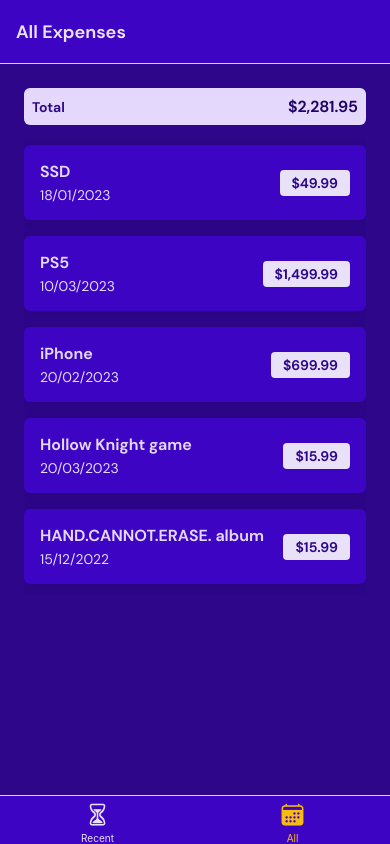
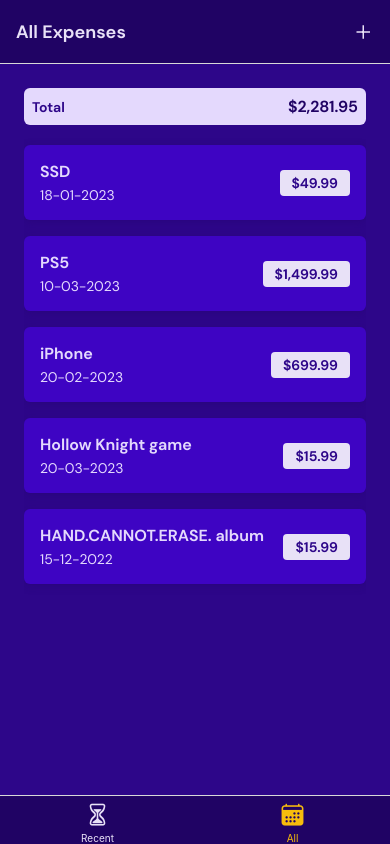
Before and after one commit to gguilhermelopes/react-native-expense-tracker, a React Native app: screen /AllExpenses in a window 390 px wide. Built offline with nearby package versions, Linux system fonts and the light colour scheme.

Commit message:
style: set add button to header and pressed styles to ExpenseItem.js

```diff
--- a/App.js
+++ b/App.js
@@ -12,6 +12,7 @@
 import RecentExpenses from "./screens/RecentExpenses";
 import AllExpenses from "./screens/AllExpenses";
 import { GlobalStyles } from "./constants/styles";
+import IconButton from "./components/ExpensesOutput/UI/IconButton";
 
 const Stack = createNativeStackNavigator();
 const BottomTabs = createBottomTabNavigator();
@@ -20,13 +21,16 @@
   return (
     <BottomTabs.Navigator
       screenOptions={{
-        headerStyle: { backgroundColor: GlobalStyles.colors.primary500 },
+        headerStyle: { backgroundColor: GlobalStyles.colors.primary800 },
         headerTitleStyle: { fontFamily: "dm-sans-bold" },
         headerTintColor: GlobalStyles.colors.primary25,
-        tabBarStyle: { backgroundColor: GlobalStyles.colors.primary500 },
+        tabBarStyle: { backgroundColor: GlobalStyles.colors.primary800 },
         tabBarBadgeStyle: { fontFamily: "dm-sans-bold" },
         tabBarInactiveTintColor: GlobalStyles.colors.primary25,
         tabBarActiveTintColor: GlobalStyles.colors.accent500,
+        headerRight: ({ tintColor }) => (
+          <IconButton icon="add" size={24} color={tintColor} />
+        ),
       }}
     >
       <BottomTabs.Screen
--- a/app.json
+++ b/app.json
@@ -4,7 +4,7 @@
     "slug": "react-native-expense-tracker",
     "version": "1.0.0",
     "orientation": "portrait",
-    "backgroundColor": "#221c30",
+    "backgroundColor": "#200364",
     "icon": "./assets/icon.png",
     "userInterfaceStyle": "light",
     "splash": {
--- a/components/ExpensesOutput/ExpenseItem.js
+++ b/components/ExpensesOutput/ExpenseItem.js
@@ -2,15 +2,19 @@
 import { GlobalStyles } from "../../constants/styles";
 
 const ExpenseItem = ({ description, date, amount }) => {
+  const handleItemPress = () => {};
   return (
-    <Pressable>
+    <Pressable
+      style={({ pressed }) => pressed && styles.pressed}
+      onPress={handleItemPress}
+    >
       <View style={styles.expenseItemContainer}>
         <View>
           <Text style={[styles.textBase, styles.descriptionText]}>
             {description}
           </Text>
           <Text style={styles.textBase}>
-            {date.toLocaleDateString("en-GB")}
+            {date.toLocaleDateString("pt-BR").replaceAll("/", "-")}
           </Text>
         </View>
         <View style={styles.amountContainer}>
@@ -64,4 +68,7 @@
     color: GlobalStyles.colors.primary700,
     fontFamily: "dm-sans-bold",
   },
+  pressed: {
+    opacity: 0.75,
+  },
 });
--- /dev/null
+++ b/components/ExpensesOutput/UI/IconButton.js
@@ -0,0 +1,31 @@
+import { StyleSheet, Pressable, View } from "react-native";
+import { Ionicons } from "@expo/vector-icons";
+import { GlobalStyles } from "../../../constants/styles";
+
+const IconButton = ({ icon, size, color, onPress }) => {
+  return (
+    <Pressable
+      style={({ pressed }) => pressed && styles.pressed}
+      onPress={onPress}
+    >
+      <View style={styles.buttonContainer}>
+        <Ionicons name={icon} size={size} color={color} />
+      </View>
+    </Pressable>
+  );
+};
+
+export default IconButton;
+
+const styles = StyleSheet.create({
+  buttonContainer: {
+    flex: 1,
+    borderRadius: "50%",
+    padding: 6,
+    marginHorizontal: 8,
+    marginVertical: 2,
+  },
+  pressed: {
+    opacity: 0.75,
+  },
+});
```
